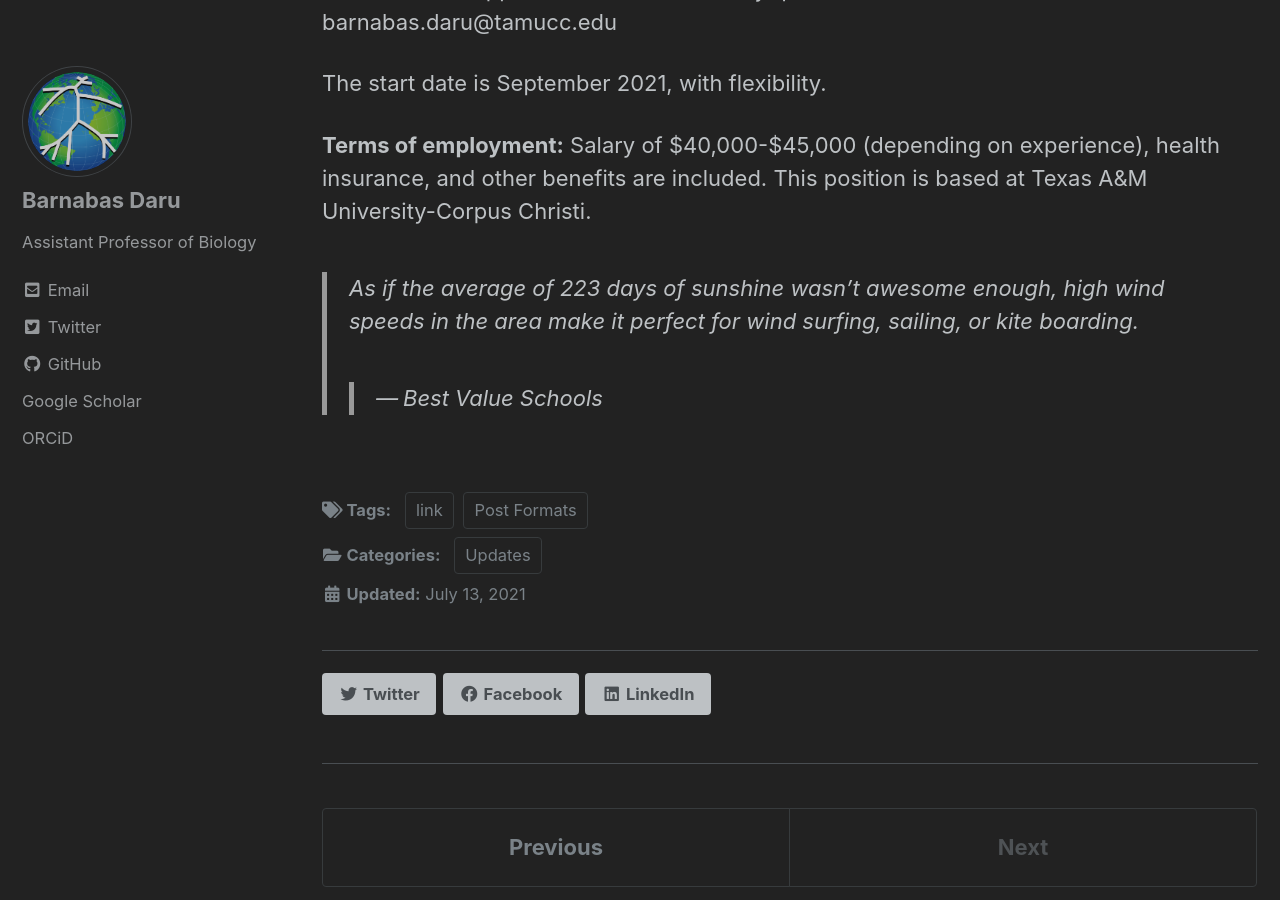
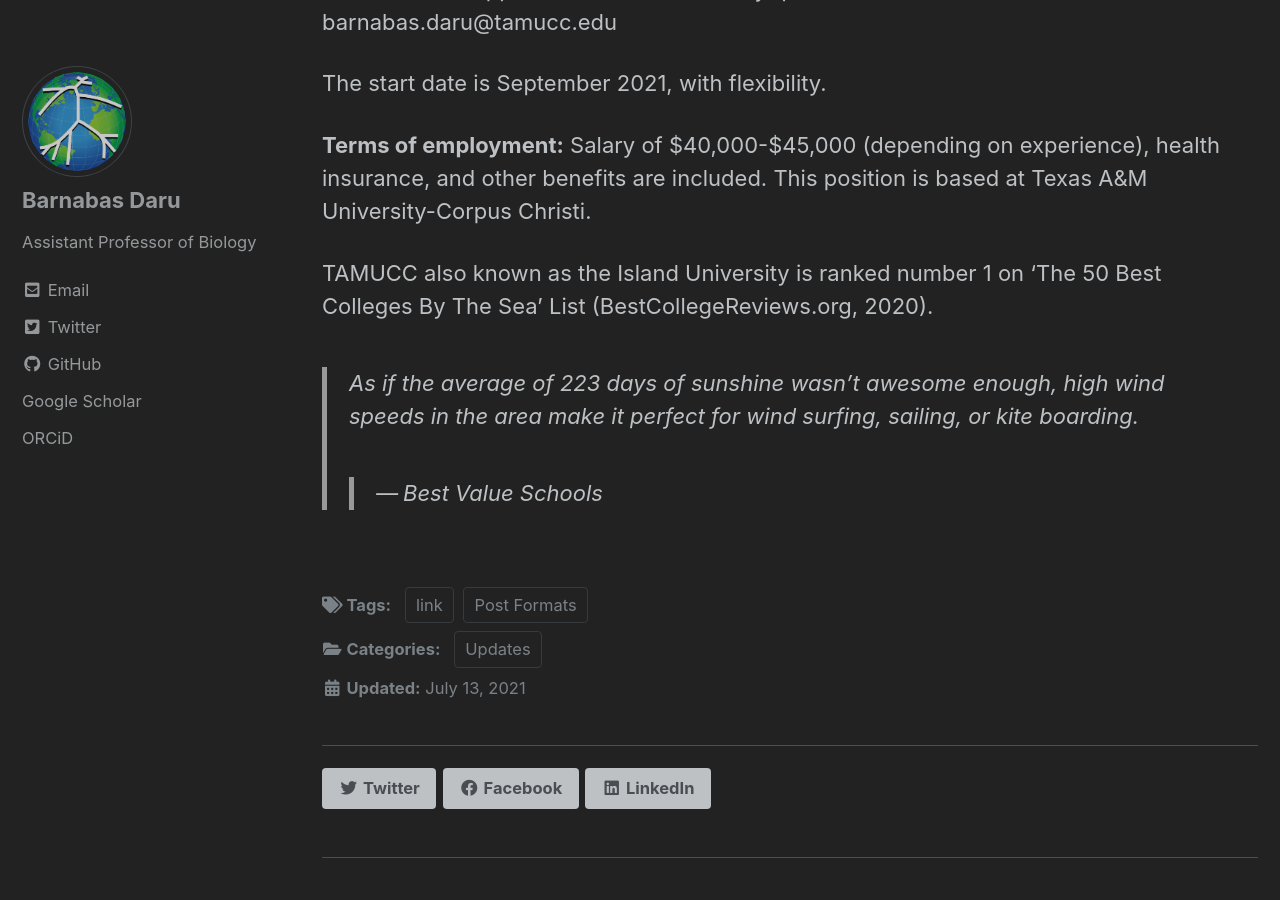
Before and after one commit to darunabas/darulab.github.io, a Jekyll site: the page built from _posts/2021-07-13-Postdoctoral-Position-Biogeography.md, in a window 1280 px wide and 900 px high, scrolled down 1687 px. Built offline with Jekyll 4.4.1, drawn with Linux system fonts in a browser that asks for light colours; cached includes are drawn as plain includes.

Commit message:
Update 2021-07-13-Postdoctoral-Position-Biogeography.md

```diff
--- a/_posts/2021-07-13-Postdoctoral-Position-Biogeography.md
+++ b/_posts/2021-07-13-Postdoctoral-Position-Biogeography.md
@@ -48,6 +48,8 @@
 **Terms of employment:**
 Salary of $40,000-$45,000 (depending on experience), health insurance, and other benefits are included.  This position is based at Texas A&M University-Corpus Christi.
 
+TAMUCC also known as the Island University is ranked number 1 on ‘The 50 Best Colleges By The Sea’ List (BestCollegeReviews.org, 2020).
+
 > As if the average of 223 days of sunshine wasn’t awesome enough, high wind speeds in the area make it perfect for wind surfing, sailing, or kite boarding.
 >
 >> <cite>Best Value Schools</cite>
```
